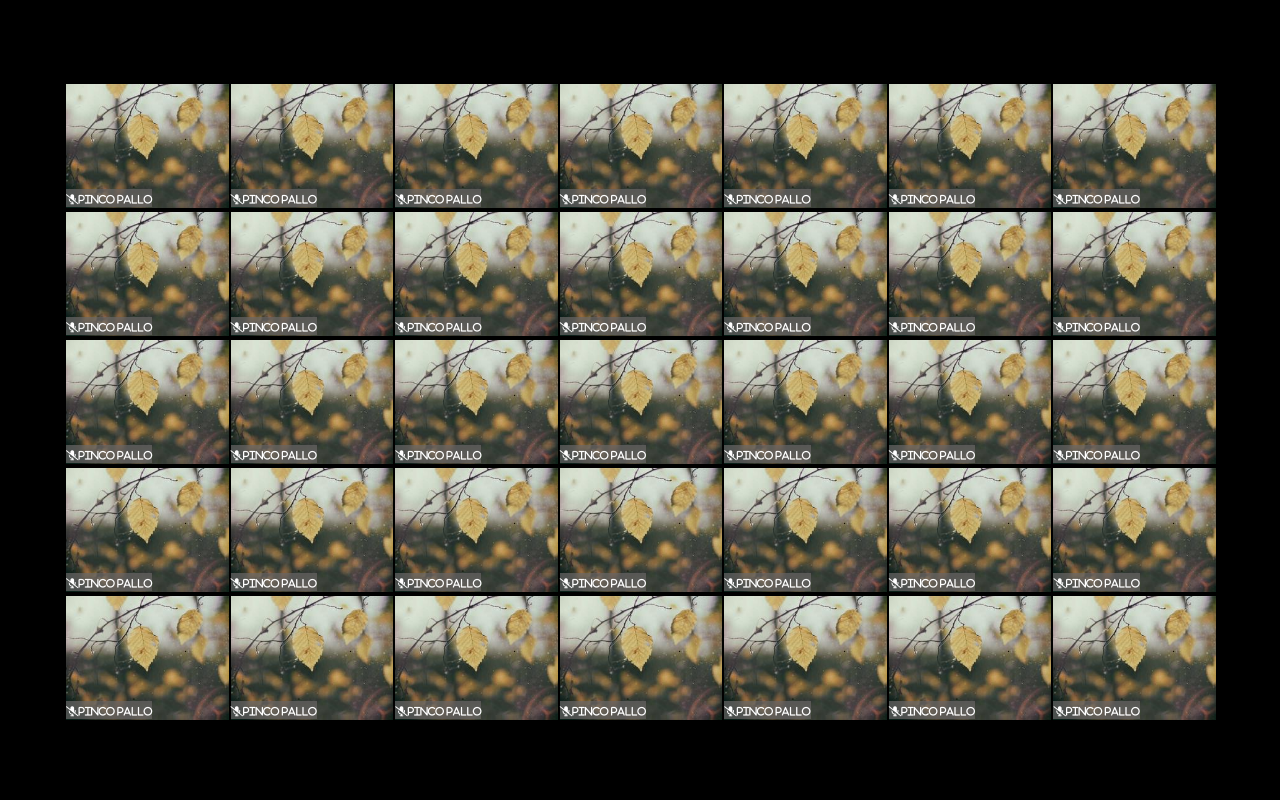
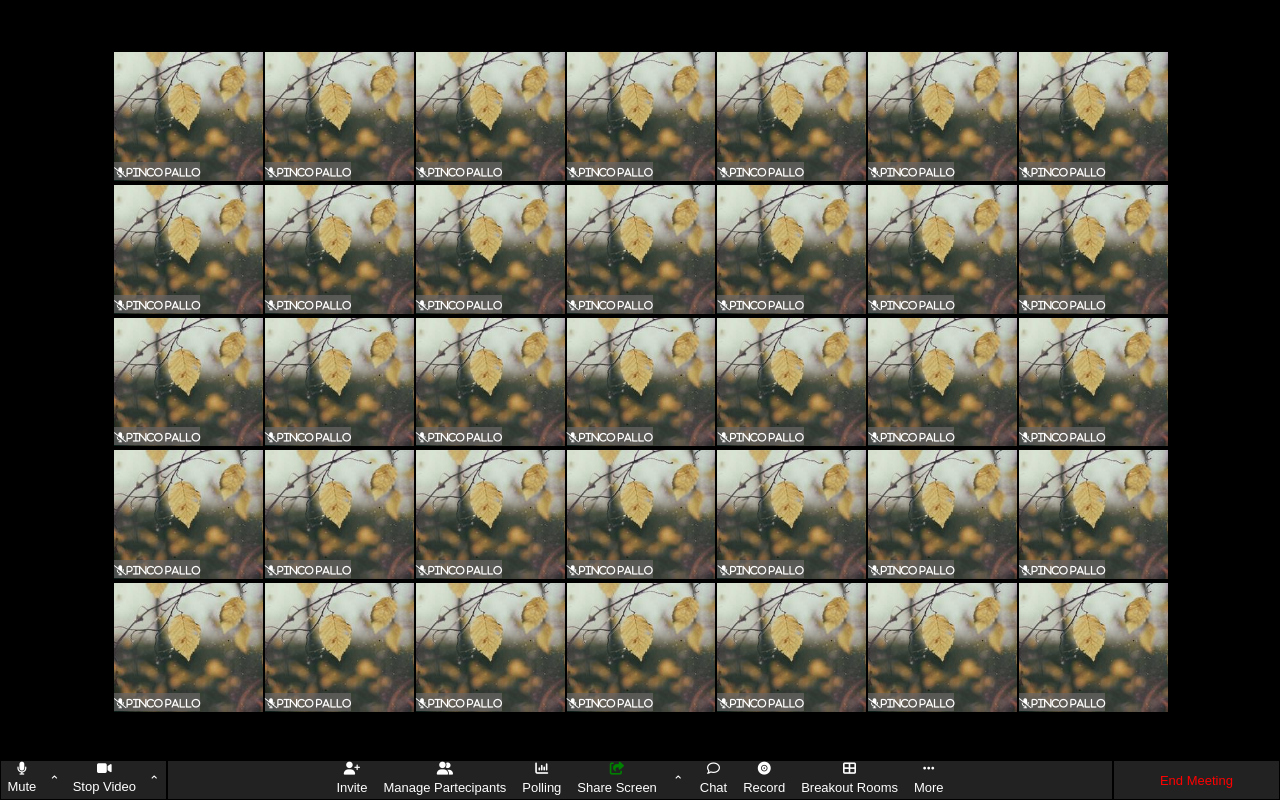
Before and after one commit to MassimilianoRocco/html-css-zoom, a plain HTML site: page index.html in a window 1280 px wide. Drawn offline with Linux system fonts and the light colour scheme.

Commit message:
Added: footer

```diff
--- a/index.html
+++ b/index.html
@@ -328,18 +328,76 @@
                     </div>
                 </div>
             </div>
+        </div>
+
+         <!-- FOOTER -->
+        <footer>
+            <div class="ft-container flex">
+                <div class="ft-box small audio-video flex">
+                    <div class="icon-cont">
+                        <i class="fa-solid fa-microphone"></i>
+                        <p>Mute</p>
+                    </div>
+                    <span>&#8963;</span>
+                    <div class="icon-cont">
+                        <i class="fa-solid fa-video"></i>
+                        <p>Stop Video</p>
+                    </div>
+                    <span>&#8963;</span>
+                </div>
 
 
+                <div class="ft-box large actions flex">
+                    <div class="icon-cont">
+                        <i class="fa-solid fa-user-plus"></i>
+                        <p>Invite</p>
+                    </div>
+                    <div class="icon-cont">
+                        <i class="fa-solid fa-user-group"></i>
+                        <p>Manage Partecipants</p>
+                    </div>
+                    <div class="icon-cont">
+                        <i class="fa-solid fa-chart-column"></i>
+                        <p>Polling</p>
+                    </div>
+                    <div class="icon-cont">
+                        <i class="fa-solid fa-share-from-square green"></i>
+                        <p>Share Screen</p>
+                    </div>
 
-        </div>
+                    <p>&#8963;</p>
 
+                    <div class="icon-cont">
+                        <i class="fa-regular fa-comment"></i>
+                        <p>Chat</p>
+                    </div>
+                    <div class="icon-cont">
+                        <i class="fa-solid fa-record-vinyl"></i>
+                        <p>Record</p>
+                    </div>
+                    <div class="icon-cont">
+                        <i class="fa-solid fa-table-cells-large"></i>
+                        <p>Breakout Rooms</p>
+                    </div>
+                    <div class="icon-cont">
+                        <i class="fa-solid fa-ellipsis"></i>
+                        <p>More</p>
+                    </div>
+                </div>
+
+
+                <div class="ft-box small end flex">
+                    <p> End Meeting</p>
+                </div>
+            </div>
+        </footer>
 
     </div>
 
 
 
 
-    <!-- FOOTER -->
+
 
 
 </body>
--- a/style/style.css
+++ b/style/style.css
@@ -2,6 +2,7 @@
     margin: 0;
     padding: 0;
     box-sizing: border-box;
+    font-family: sans-serif;
 }
 
 .flex{
@@ -19,17 +20,18 @@
 /**** BODY ****/
 
 .container100{
-    height: 100vh;
-    width: 100%;
     background-color: black ;
     justify-content: center;
     align-items: center;
+    height: 100vh;
+    flex-wrap: wrap;
 }
 
 .container90{
     width: 90%;
-    height: 80vh;
+    height: 95vh;
     flex-wrap: wrap;
+    padding: 3rem;
 }
 
 .box{
@@ -57,3 +59,60 @@
     font-size: 10px;
     color: white;
 }
+
+/*** FOOTER ***/
+
+footer{
+    height: 5vh;
+    width: 100%;
+}
+.ft-container{
+    background-color: steelblue;
+    height: 100%;
+}
+
+.ft-box{
+    background-color: rgb(34, 34, 34);
+    height: 100%;
+    border: 1px solid black;
+    color: white;
+    text-align: center;
+    font-size: 13px;
+}
+.small{
+    width: 15%;
+}
+.large{
+    width: 85%;
+}
+
+.audio-video{
+    height: 100%;
+    justify-content: space-around;
+    align-items: center;
+}
+.audio-video p{
+    margin: 4px 0;
+}
+
+.audio-video i{
+    display: block;
+}
+
+.actions{
+    height: 100%;
+    justify-content: center;
+    align-items: center;
+}
+.actions p{
+    margin: 4px 8px
+}
+.green{
+    color: green;
+}
+
+.end{
+    justify-content: center;
+    align-items: center;
+    color: red;
+}
```
